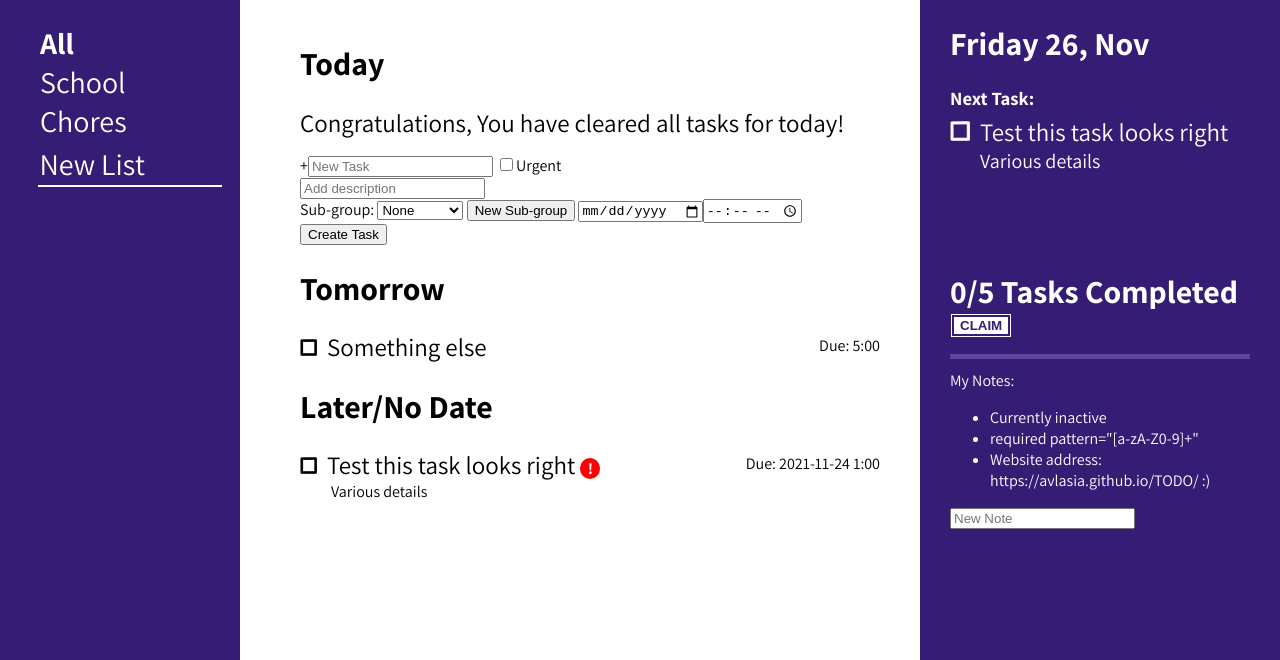
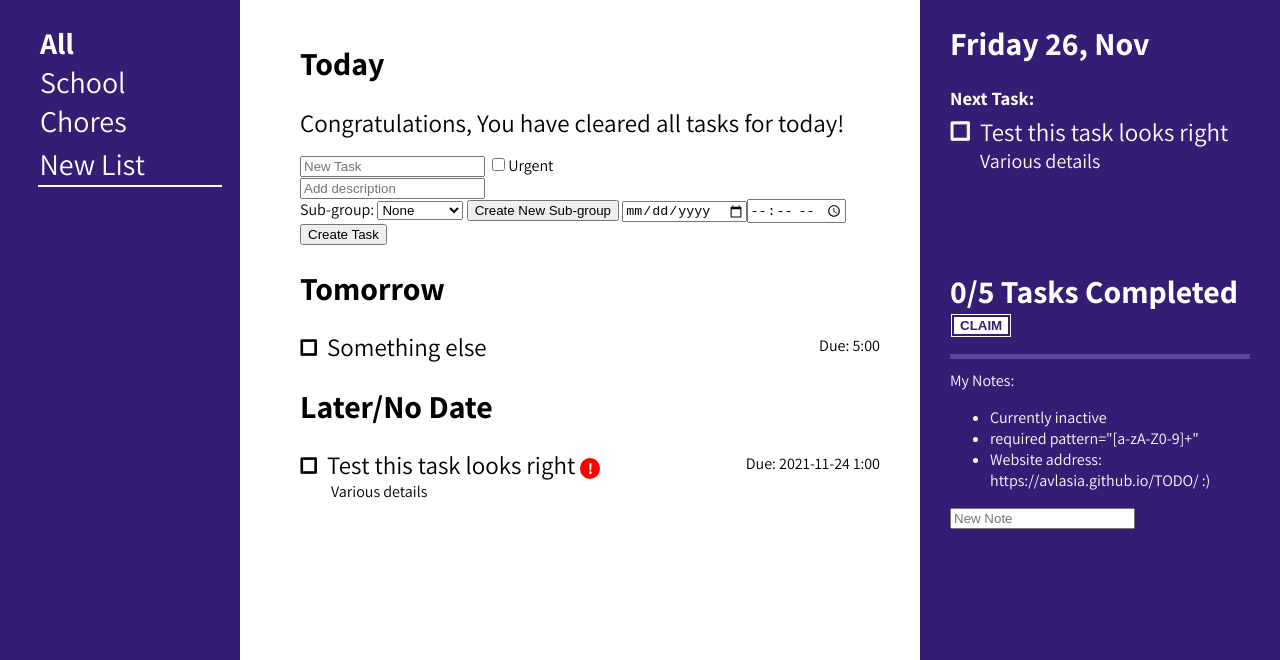
Before and after one commit to Avlasia/TODO, a plain HTML site: page index.html in a window 1280 px wide. Shown: the part 77-737 px from the top of the page. Drawn offline with Linux system fonts and the light colour scheme.

Commit message:
Update index.html
Implement small fixes

```diff
--- a/index.html
+++ b/index.html
@@ -85,7 +85,7 @@
         </div>
 
         <p id="TaskForm">
-            <label>+</label><input id="nHeading" name="nHeading" type="text" placeholder="New Task" maxlength="200">
+            <input id="nHeading" name="nHeading" type="text" placeholder="New Task" maxlength="200">
             <span id="newTaskDetails">
                 <input id="nUrgent" type="checkbox"><label>Urgent</label><br>
                 <input id="nDesc" name="nDesc" type="text" placeholder="Add description" maxlength="1000"><br>
@@ -93,7 +93,7 @@
                     <option value="">None</option>
                     <option value="Homework">Homework</option>
                 </select>
-                <button id="newSub" onclick="showSubForm()">New Sub-group</button>
+                <button id="newSub" onclick="showSubForm()">Create New Sub-group</button>
                 <input id="nDate" name="nDate" type="date"><input id="nTime" name="nTime" type="time"><button onclick="addNewTask()">Create Task</button>
             </span>
 
```
